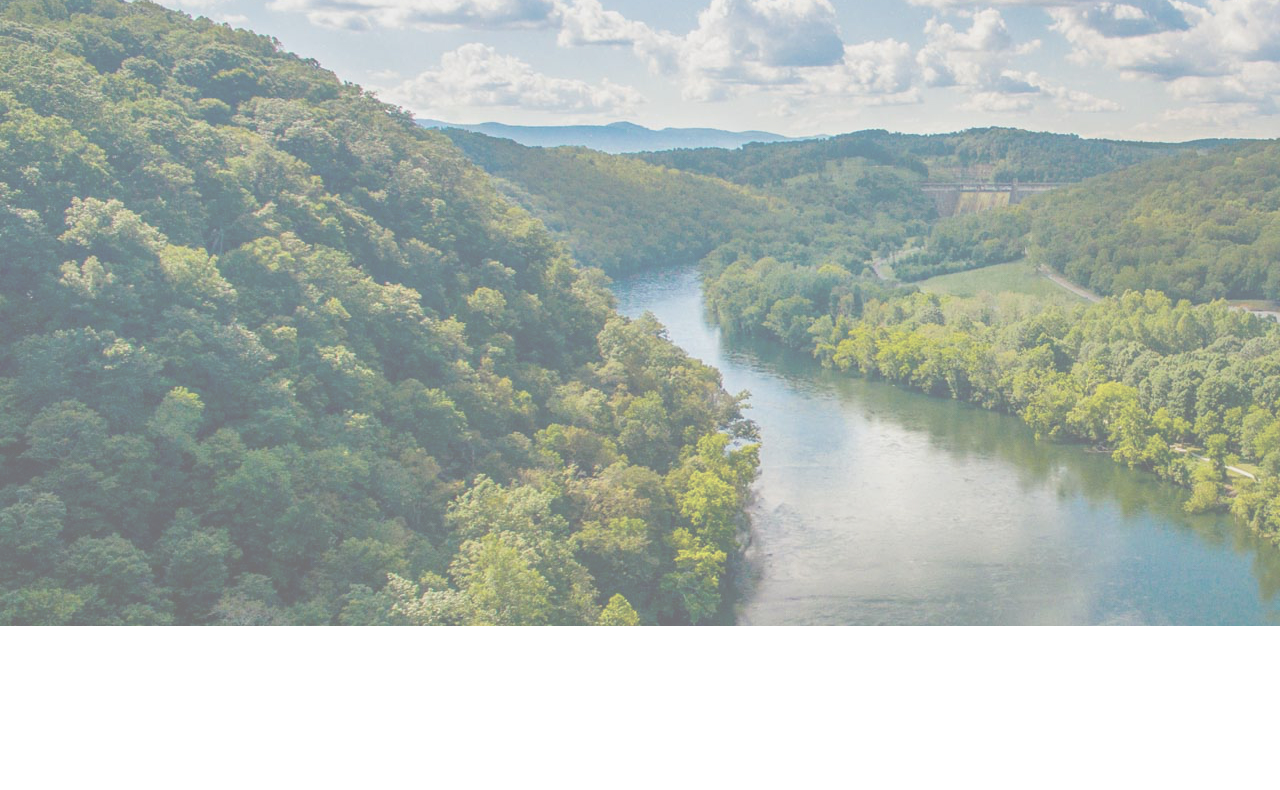
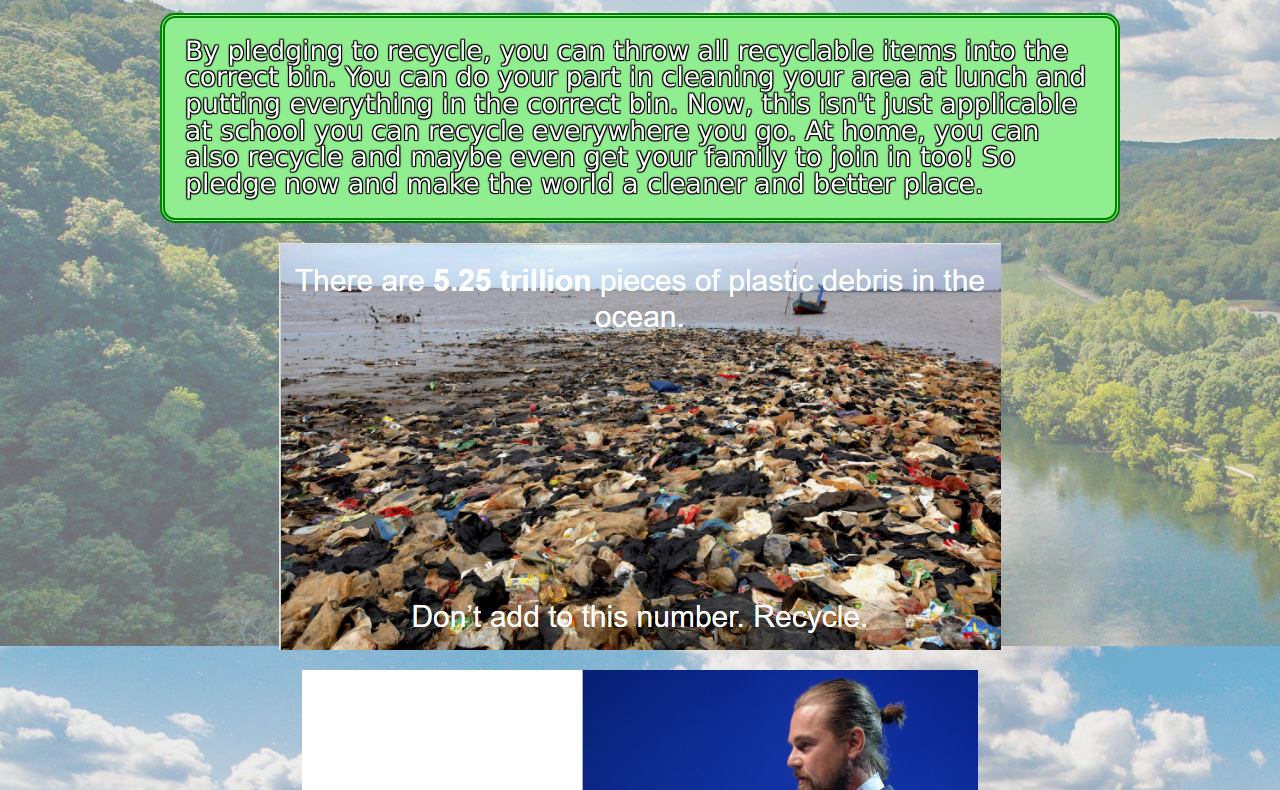
Before and after one commit to CTran049/recycleproject_charleyt-elib-samh, a plain HTML site: page mission.html in a window 1280 px wide. Shown: the part 174-964 px from the top of the page. Before the commit the page ends 800 px from the top, so only its background shows below. Drawn offline with Linux system fonts and the light colour scheme.

Commit message:
almost done

```diff
--- a/base.css
+++ b/base.css
@@ -55,3 +55,10 @@ nav li a:visited, li a:link {
 nav :hover {
   background-color: green;
 }
+
+footer {
+  text-align: center;
+  background-color: lightgreen;
+  padding: 1%;
+  margin-top: 3%;
+}
--- a/mission.html
+++ b/mission.html
@@ -19,5 +19,10 @@
           <li><a href="why.html">Why Recycle?</a></li>
         </ul>
     </header>
+
+<p>By pledging to recycle, you can throw all recyclable items into the correct bin. You can do your part in cleaning your area at lunch and putting everything in the correct bin. Now, this isn't just applicable at school you can recycle everywhere you go. At home, you can also recycle and maybe even get your family to join in too! So pledge now and make the world a cleaner and better place.  </p>
+<img src="Capture.png" alt="">
+<img src="Capture1.png" alt="">
+        <footer>15778 W Yuma Rd<br>Goodyear, AZ 85338</footer>
   </body>
 </html>
--- a/styles_mission.css
+++ b/styles_mission.css
@@ -16,3 +16,32 @@ nav li a:visited, li a:link {
 nav :hover {
   background-color: green;
 }
+
+p{
+  display: block;
+  width: 75%;
+  margin: auto;
+  color: white;
+  text-shadow: black 1px 1px 1px,
+  black -1px -1px 1px,
+  black -1px 1px 1px,
+  black 1px -1px 1px;
+  line-height: 100%;
+  font-size: 20pt;
+  background-color: lightgreen;
+  border-style: double;
+  margin-top: 60px;
+  margin-bottom: 10px;
+  padding: 20px;
+  border-radius: 15px;
+  border-style: double;
+  border-color: green;
+  border-width: thick;
+}
+
+img{
+  display: block;
+  margin: auto;
+  padding-top: 10px;
+  padding-bottom: 10px;
+}
--- a/styles_why.css
+++ b/styles_why.css
@@ -23,3 +23,25 @@ img.r1{
   display: block;
   margin: auto;
 }
+
+p{
+  display: block;
+  width: 75%;
+  margin: auto;
+  color: white;
+  text-shadow: black 1px 1px 1px,
+  black -1px -1px 1px,
+  black -1px 1px 1px,
+  black 1px -1px 1px;
+  line-height: 100%;
+  font-size: 20pt;
+  background-color: lightgreen;
+  border-style: double;
+  margin-top: 60px;
+  margin-bottom: 10px;
+  padding: 20px;
+  border-radius: 15px;
+  border-style: double;
+  border-color: green;
+  border-width: thick;
+}
```
Also changed, not shown: recyclable.html (+1 -1 lines), why.html (+8 -0 lines), Capture.PNG (added), Capture1.PNG (added).
